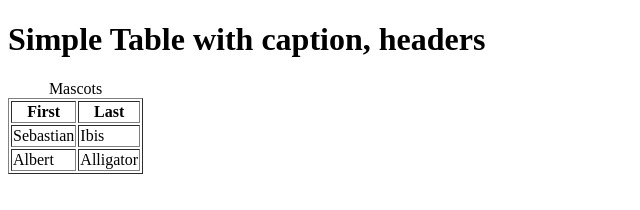
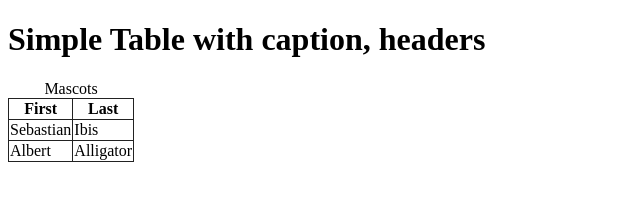
Before and after one commit to kmgeldmacher/umiami-web-design, a plain HTML site: page week-03/07-tables/02-simple-table-caption-th.html in a window 1280 px wide. Shown: the whole page, without its empty margins (0-640 px from the left). Drawn offline with Linux system fonts and the light colour scheme.

Commit message:
Removed border, added stylesheet.

```diff
--- a/week-03/07-tables/02-simple-table-caption-th.html
+++ b/week-03/07-tables/02-simple-table-caption-th.html
@@ -2,7 +2,7 @@
 <html>
   <head>
     <meta charset="UTF-8" />
-    <!-- link rel="stylesheet" href="../css/main.css" /-->
+    <link rel="stylesheet" href="../css/main.css" />
     <title>Simple Table with caption, headers</title>
   </head>
 
@@ -10,7 +10,7 @@
 
     <h1>Simple Table with caption, headers</h1>
 
-    <table border="1">
+    <table>
       <caption>Mascots</caption>
       <tr>
         <th>First</th>
```
